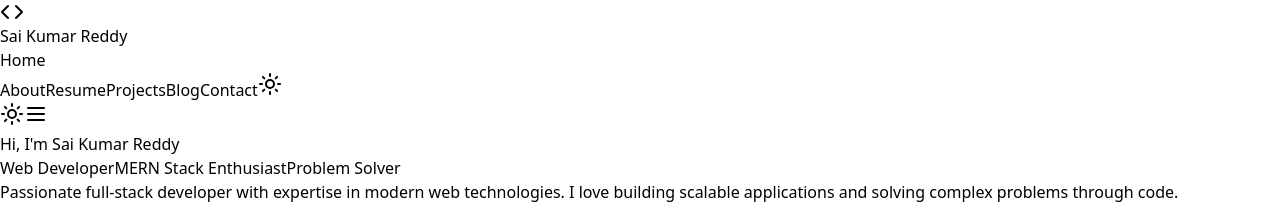
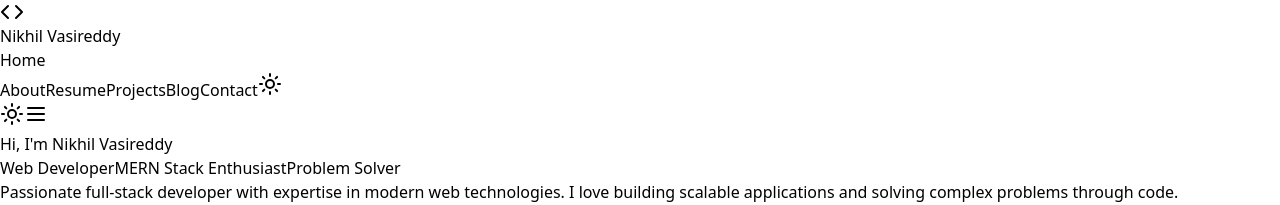
Before and after one commit to nikill04/Portfolio, a React (Vite) app: page / in a window 1280 px wide. Shown: the top 205 px of the page. Built offline with nearby package versions, Linux system fonts and the light colour scheme.

Commit message:
some changes

```diff
--- a/index.html
+++ b/index.html
@@ -4,7 +4,7 @@
     <meta charset="UTF-8" />
     <link rel="icon" type="image/svg+xml" href="/vite.svg" />
     <meta name="viewport" content="width=device-width, initial-scale=1.0" />
-    <title>Modern Personal Portfolio Website for Sai Kumar Reddy</title>
+    <title>Modern Personal Portfolio Website for Nikhil Vasireddy</title>
   </head>
   <body>
     <div id="root"></div>
--- a/src/components/layout/Footer.jsx
+++ b/src/components/layout/Footer.jsx
@@ -10,7 +10,7 @@ export const Footer = () => {
         <div className="flex flex-col md:flex-row justify-between items-center">
           <div className="flex items-center space-x-6 mb-4 md:mb-0">
             <a
-              href="https://github.com/SaiKumarReddy374"
+              href="https://github.com/nikill04"
               target="_blank"
               rel="noopener noreferrer"
               className="text-gray-600 dark:text-gray-400 hover:text-blue-600 dark:hover:text-blue-400 transition-colors"
@@ -18,7 +18,7 @@ export const Footer = () => {
               <Github className="w-6 h-6" />
             </a>
             <a
-              href="https://linkedin.com/in/sai-kumar-reddy-541680261/"
+              href="https://www.linkedin.com/in/nikhilvasireddy04/"
               target="_blank"
               rel="noopener noreferrer"
               className="text-gray-600 dark:text-gray-400 hover:text-blue-600 dark:hover:text-blue-400 transition-colors"
@@ -26,7 +26,7 @@ export const Footer = () => {
               <Linkedin className="w-6 h-6" />
             </a>
             <a
-              href="https://mail.google.com/mail/?view=cm&to=saikumarreddypalakolanu6@gmail.com"
+              href="https://mail.google.com/mail/?view=cm&to=vasireddynikhil04@gmail.com"
               className="text-gray-600 dark:text-gray-400 hover:text-blue-600 dark:hover:text-blue-400 transition-colors"
               target="_blank"
               rel="noopener noreferrer"
@@ -47,7 +47,7 @@ export const Footer = () => {
 
           <div className="text-center md:text-right">
             <p className="text-gray-600 dark:text-gray-400 flex items-center justify-center md:justify-end">
-              Made with <Heart className="w-4 h-4 text-red-500 mx-1" /> by Sai Kumar Reddy
+              Made with <Heart className="w-4 h-4 text-red-500 mx-1" /> by Nikhil Vasireddy
             </p>
             <p className="text-sm text-gray-500 dark:text-gray-500 mt-1">
               © {currentYear} All rights reserved.
--- a/src/components/layout/Navigation.jsx
+++ b/src/components/layout/Navigation.jsx
@@ -26,7 +26,7 @@ export const Navigation = () => {
           <Link to="/" className="flex items-center space-x-2">
             <Code className="w-8 h-8 text-blue-600" />
             <span className="font-bold text-xl text-gray-900 dark:text-white">
-              Sai Kumar Reddy
+              Nikhil Vasireddy
             </span>
           </Link>
 
--- a/src/pages/Contact.jsx
+++ b/src/pages/Contact.jsx
@@ -30,13 +30,13 @@ export const Contact = () => {
     {
       icon: <Github className="w-6 h-6" />,
       label: "GitHub",
-      href: "https://github.com/SaiKumarReddy374",
+      href: "https://github.com/nikill04",
       color: "hover:text-gray-900 dark:hover:text-white"
     },
     {
       icon: <Linkedin className="w-6 h-6" />,
       label: "LinkedIn",
-      href: "https://linkedin.com/in/sai-kumar-reddy-541680261/",
+      href: "https://www.linkedin.com/in/nikhilvasireddy04/",
       color: "hover:text-blue-600"
     },
     {
@@ -48,7 +48,7 @@ export const Contact = () => {
     {
       icon: <Mail className="w-6 h-6" />,
       label: "Email",
-      href: "https://mail.google.com/mail/?view=cm&to=saikumarreddypalakolanu6@gmail.com",
+      href: "https://mail.google.com/mail/?view=cm&to=vasireddynikhil04@gmail.com",
       color: "hover:text-red-500"
     }
   ];
--- a/src/pages/Home.jsx
+++ b/src/pages/Home.jsx
@@ -24,7 +24,7 @@ export const Home = () => {
             >
               Hi, I'm{' '}
               <span className="text-blue-600 dark:text-blue-400">
-                Sai Kumar Reddy
+                Nikhil Vasireddy
               </span>
             </motion.h1>
 
@@ -82,7 +82,7 @@ export const Home = () => {
               className="flex space-x-6"
             >
               <a
-                href="https://github.com/SaiKumarReddy374"
+                href="https://github.com/nikill04"
                 target="_blank"
                 rel="noopener noreferrer"
                 className="text-gray-600 dark:text-gray-400 hover:text-blue-600 dark:hover:text-blue-400 transition-colors"
@@ -90,7 +90,7 @@ export const Home = () => {
                 <Github className="w-6 h-6" />
               </a>
               <a
-                href="https://linkedin.com/in/sai-kumar-reddy-541680261/"
+                href="https://www.linkedin.com/in/nikhilvasireddy04/"
                 target="_blank"
                 rel="noopener noreferrer"
                 className="text-gray-600 dark:text-gray-400 hover:text-blue-600 dark:hover:text-blue-400 transition-colors"
@@ -98,7 +98,7 @@ export const Home = () => {
                 <Linkedin className="w-6 h-6" />
               </a>
               <a
-                href="https://mail.google.com/mail/?view=cm&to=saikumarreddypalakolanu6@gmail.com"
+                href="https://mail.google.com/mail/?view=cm&to=vasireddynikhil04@gmail.com"
                 className="text-gray-600 dark:text-gray-400 hover:text-blue-600 dark:hover:text-blue-400 transition-colors"
               >
                 <Mail className="w-6 h-6" />
@@ -127,7 +127,7 @@ export const Home = () => {
                 <div className="absolute inset-8 bg-gradient-to-br from-blue-600 to-purple-700 rounded-full flex items-center justify-center">
                   <img
                     src={myPic}
-                    alt="Sai Kumar Reddy"
+                    alt="Nikhil Vasireddy"
                     className="w-48 h-48 sm:w-56 sm:h-56 rounded-full object-cover border-4 border-white shadow-xl"
                   />
                 </div>
```
